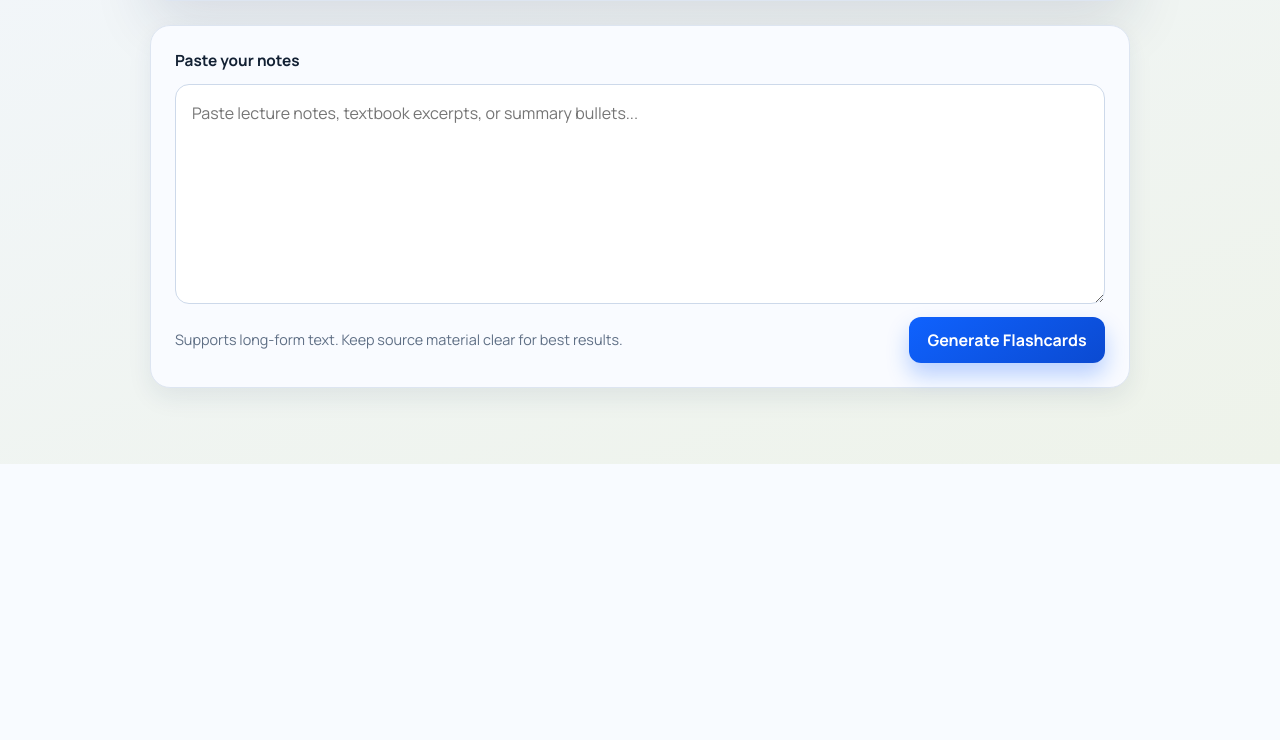
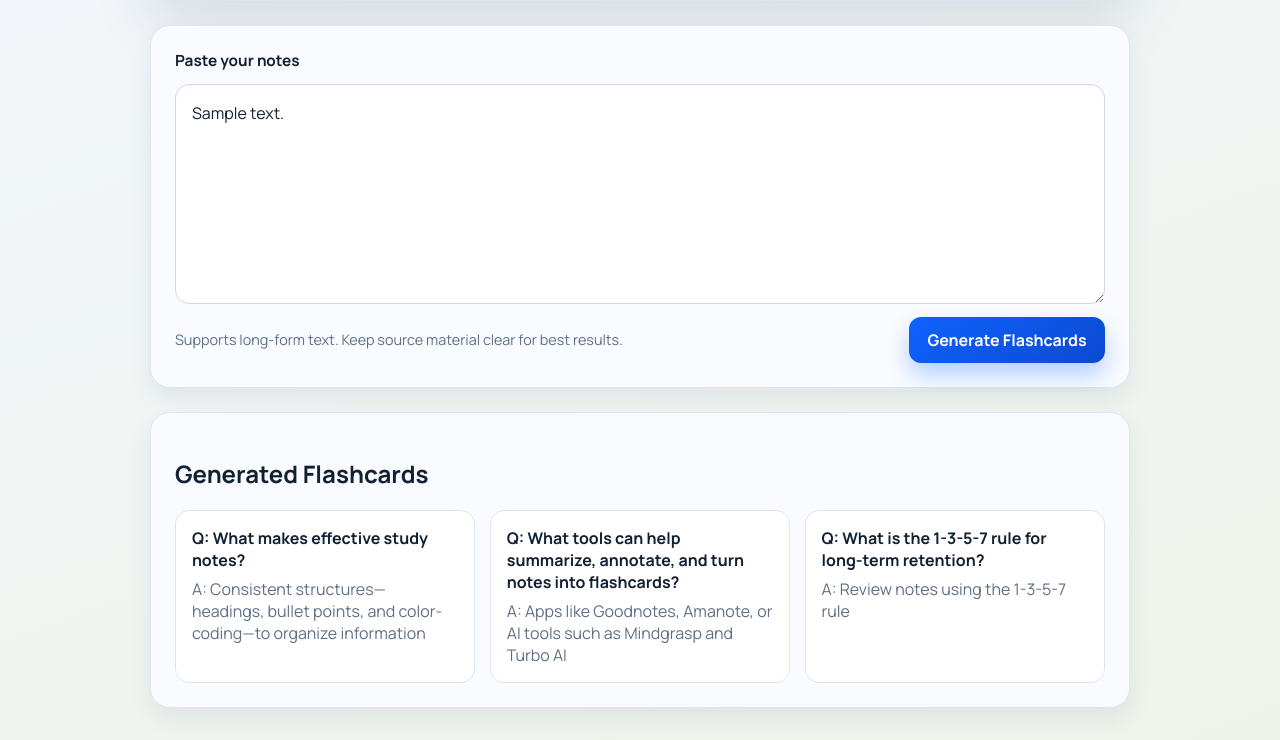
Before and after one commit to tgybyrl/FlashCard-App, a Flask app: template templates/index.html in a window 1280 px wide. Shown: the part 368-1108 px from the top of the page. Before the commit the page ends 832 px from the top, so only its background shows below. Run offline with Flask 3, Linux system fonts and the light colour scheme; the template is opened without the code that fills it: values that come from a table or form of the project are taken from there, most other values are stand-ins (such as "Sample title", 1, 10 or a date in 2020).

Commit message:
feat: wire AI flashcard generation, result rendering, and env-based config

```diff
--- a/app.py
+++ b/app.py
@@ -2,8 +2,11 @@ import json
 import os
 
 import requests
+from dotenv import load_dotenv
 from flask import Flask, render_template, request
 from flask_sqlalchemy import SQLAlchemy
+
+load_dotenv()
 
 app = Flask(__name__)
 app.config["SQLALCHEMY_DATABASE_URI"] = "sqlite:///flashcards.db"
@@ -51,7 +54,6 @@ def generate_flashcards_from_notes(notes: str):
     payload = {
         "model": model,
         "temperature": 0.2,
-        "response_format": {"type": "json_object"},
         "messages": [
             {
                 "role": "system",
@@ -71,8 +73,16 @@ def generate_flashcards_from_notes(notes: str):
         ],
     }
 
+    # Some OpenAI-compatible providers do not support response_format.
+    if os.getenv("AI_USE_RESPONSE_FORMAT", "false").lower() == "true":
+        payload["response_format"] = {"type": "json_object"}
+
     response = requests.post(api_url, headers=headers, json=payload, timeout=45)
-    response.raise_for_status()
+    if not response.ok:
+        provider_error = response.text[:500]
+        raise RuntimeError(
+            f"AI request failed ({response.status_code}) at {api_url}: {provider_error}"
+        )
     data = response.json()
 
     content = data.get("choices", [{}])[0].get("message", {}).get("content")
@@ -102,17 +112,64 @@ def generate_flashcards_from_notes(notes: str):
 
 @app.get("/")
 def index():
-    return render_template("index.html")
+    return render_template(
+        "index.html",
+        flashcards=[],
+        notes_text="",
+        error=None,
+        success=None,
+    )
 
 
 @app.post("/submit")
 def submit():
-    # Placeholder for future form processing logic.
-    form_data = request.form.to_dict()
-    return {
-        "message": "Form received",
-        "data": form_data,
-    }, 200
+    notes = request.form.get("notes", "").strip()
+
+    if not notes:
+        return (
+            render_template(
+                "index.html",
+                flashcards=[],
+                notes_text="",
+                error="Please paste some notes first.",
+                success=None,
+            ),
+            400,
+        )
+
+    try:
+        generated_cards = generate_flashcards_from_notes(notes)
+
+        saved_cards = []
+        for card in generated_cards:
+            flashcard = Flashcard(
+                question=card["question"],
+                answer=card["answer"],
+            )
+            db.session.add(flashcard)
+            saved_cards.append(flashcard)
+
+        db.session.commit()
+
+        return render_template(
+            "index.html",
+            flashcards=saved_cards,
+            notes_text=notes,
+            error=None,
+            success=f"Generated and saved {len(saved_cards)} flashcards.",
+        )
+    except Exception as exc:
+        db.session.rollback()
+        return (
+            render_template(
+                "index.html",
+                flashcards=[],
+                notes_text=notes,
+                error=f"Could not generate flashcards: {exc}",
+                success=None,
+            ),
+            500,
+        )
 
 
 if __name__ == "__main__":
--- a/static/styles.css
+++ b/static/styles.css
@@ -177,6 +177,48 @@ body {
   font-size: 0.9rem;
 }
 
+.message {
+  margin: 0.25rem 0 0.5rem;
+  padding: 0.7rem 0.85rem;
+  border-radius: 10px;
+  font-size: 0.9rem;
+}
+
+.message.error {
+  background: #fff2f2;
+  color: #9f1d1d;
+  border: 1px solid #f5c2c2;
+}
+
+.message.success {
+  background: #eefaf0;
+  color: #1f6b34;
+  border: 1px solid #c6e7cf;
+}
+
+.cards-grid {
+  display: grid;
+  gap: 0.9rem;
+  grid-template-columns: repeat(auto-fit, minmax(240px, 1fr));
+}
+
+.card {
+  background: #ffffff;
+  border: 1px solid #dce6f3;
+  border-radius: 14px;
+  padding: 1rem;
+}
+
+.card h3 {
+  margin: 0 0 0.45rem;
+  font-size: 1rem;
+}
+
+.card p {
+  margin: 0;
+  color: var(--text-muted);
+}
+
 button[type="submit"] {
   border: 0;
   border-radius: 12px;
--- a/templates/index.html
+++ b/templates/index.html
@@ -46,7 +46,15 @@
             name="notes"
             placeholder="Paste lecture notes, textbook excerpts, or summary bullets..."
             required
-            ></textarea>
+          >
+{{ notes_text or "" }}</textarea
+          >
+
+          {% if error %}
+          <p class="message error">{{ error }}</p>
+          {% endif %} {% if success %}
+          <p class="message success">{{ success }}</p>
+          {% endif %}
 
           <div class="action-row">
             <p class="helper-text">
@@ -57,7 +65,20 @@
           </div>
         </form>
       </section>
+
+      {% if flashcards %}
+      <section class="panel">
+        <h2>Generated Flashcards</h2>
+        <div class="cards-grid">
+          {% for card in flashcards %}
+          <article class="card">
+            <h3>Q: {{ card.question }}</h3>
+            <p>A: {{ card.answer }}</p>
+          </article>
+          {% endfor %}
+        </div>
+      </section>
+      {% endif %}
     </main>
   </body>
 </html>
-</html>
```
Also changed, not shown: instance/flashcards.db, 2 other files. Lines whose indentation alone changed are shown as unchanged.
